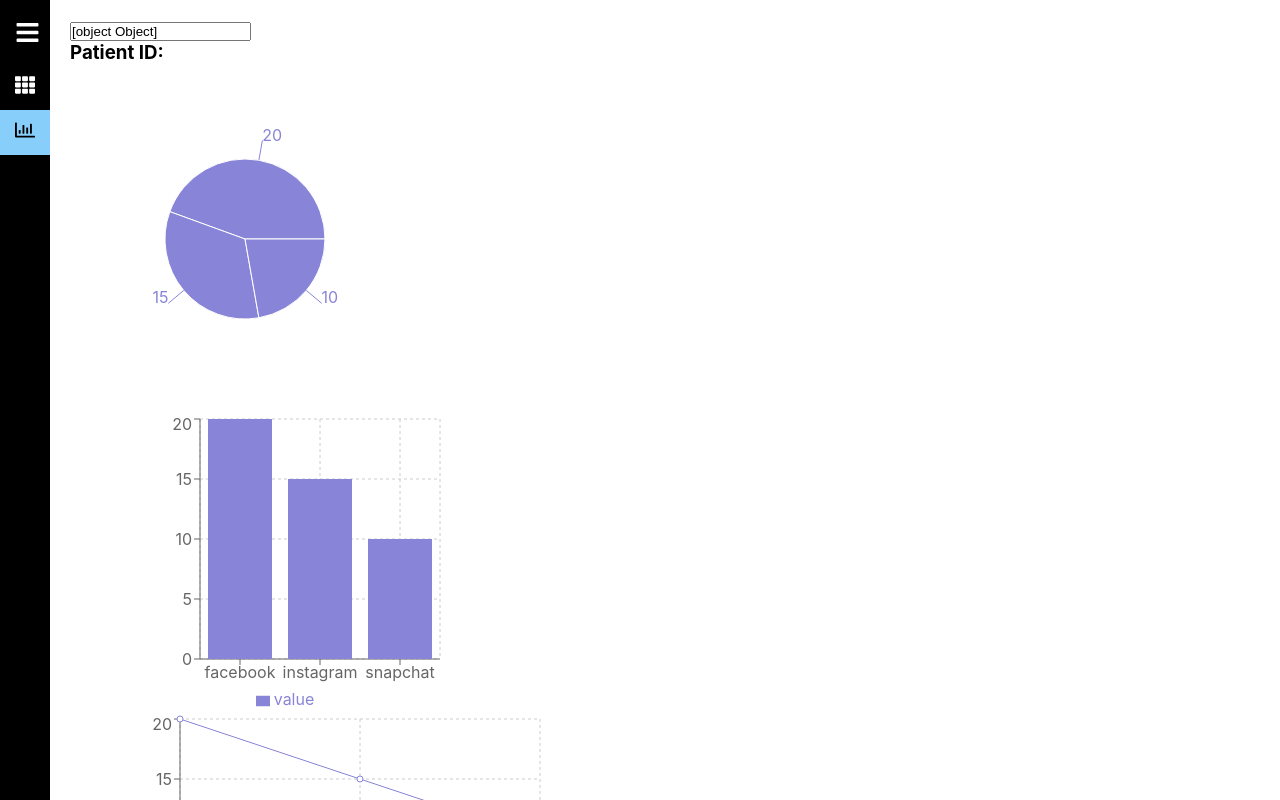
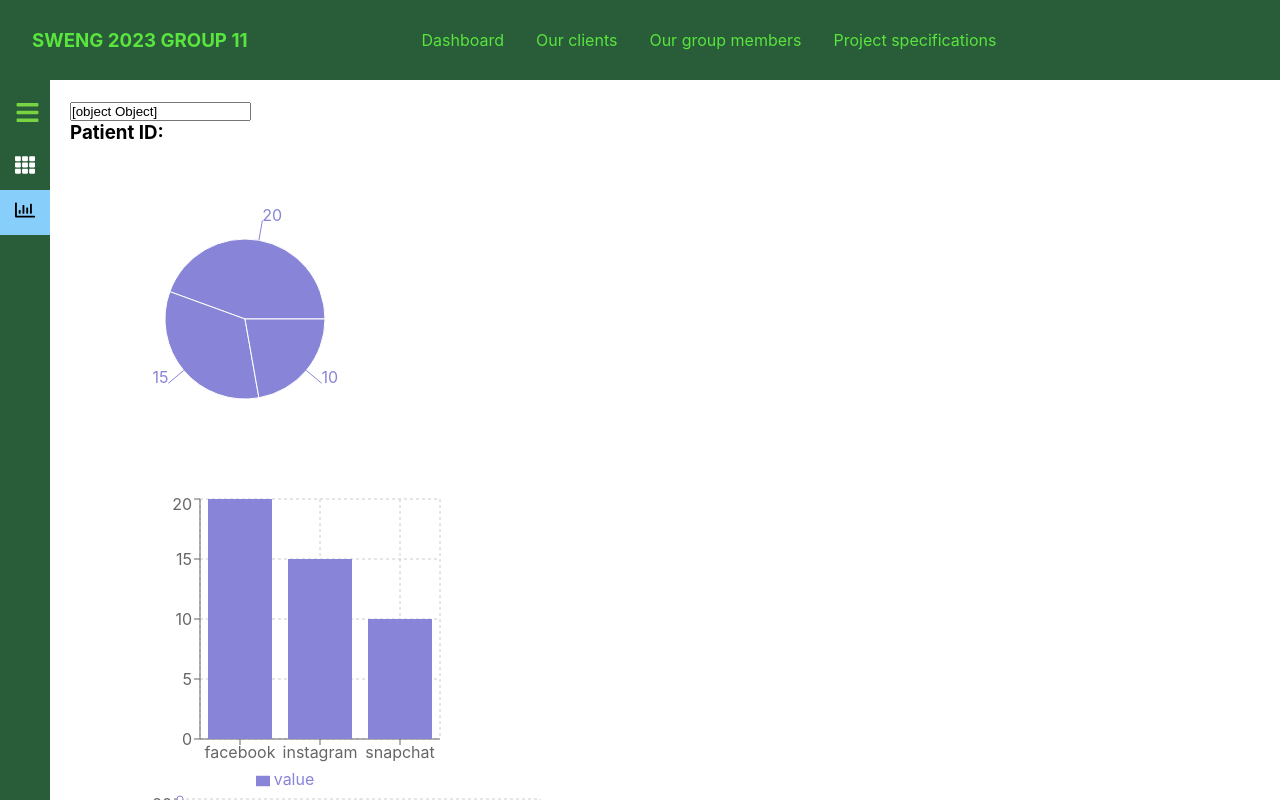
Before and after one commit to SWENG-Group11-2023/SWENG-Group11-2023, a React (Create React App) app in the folder frontend/: page /analytics in a window 1280 px wide. Shown: the top 800 px of the page. Built offline with nearby package versions, Linux system fonts and the light colour scheme; no server answers.

Commit message:
Added Navbar and messed around with some ideas for colour schemes.

```diff
--- a/frontend/src/App.css
+++ b/frontend/src/App.css
@@ -10,9 +10,17 @@
   width: 100%;
   padding: 20px;
 }
+
+:root {
+	--mainColor: #295c38;
+	--mainColorLight: #78d443;
+	--secondaryColor: #42ff38;
+	--textColor: rgb(89, 228, 62);
+}
+
 .SideBar{
-  background: #000;
-  color: #fff;
+  background: #295c38;
+  color: #78d443;
   height: 100vh;
   width: 200px;
 }
@@ -55,3 +63,76 @@
   align-items: center;
 
 }
+header {
+	display: flex;
+	align-items: center;
+	justify-content: space-between;
+	height: 80px;
+	padding: 0 2rem;
+	background-color: var(--mainColor);
+	color: var(--textColor);
+}
+
+nav a {
+	margin: 0 1rem;
+	color: var(--textColor);
+	text-decoration: none;
+}
+
+nav a:hover {
+	color: var(--secondaryColor);
+}
+
+header .nav-btn {
+	padding: 5px;
+	cursor: pointer;
+	background: transparent;
+	border: none;
+	outline: none;
+	color: var(--textColor);
+	visibility: hidden;
+	opacity: 0;
+	font-size: 1.8rem;
+}
+
+header div,
+nav {
+	display: flex;
+	align-items: center;
+}
+
+@media only screen and (max-width: 1024px) {
+	header .nav-btn {
+		visibility: visible;
+		opacity: 1;
+	}
+
+	header nav {
+		position: fixed;
+		top: -100vh;
+		left: 0;
+		height: 100%;
+		width: 100%;
+		display: flex;
+		flex-direction: column;
+		align-items: center;
+		justify-content: center;
+		gap: 1.5rem;
+		background-color: var(--mainColor);
+		transition: 1s;
+	}
+
+	header .responsive_nav {
+		transform: translateY(100vh);
+	}
+
+	nav .nav-close-btn {
+		position: absolute;
+		top: 2rem;
+		right: 2rem;
+	}
+
+	nav a {
+		font-size: 1.5rem;
+	}
+}
--- a/frontend/src/App.js
+++ b/frontend/src/App.js
@@ -4,10 +4,15 @@
 import Dashboard from './pages/Dashboard';
 import Analytics from './pages/Analytics';
 import SideBar from './components/SideBar';
+import Navbar from './components/Navbar';
+import React from 'react';
 
 const App = () => {
   return (
     <BrowserRouter>
+    <React.Fragment>
+      <Navbar/>
+    </React.Fragment>
     <SideBar>
     <Routes>
       <Route path ="/"element={<Dashboard/>}/>
--- /dev/null
+++ b/frontend/src/components/Navbar.js
@@ -0,0 +1,37 @@
+import { useRef } from "react";
+import { FaBars, FaTimes } from "react-icons/fa";
+import "/Users/lukebarry/SWENG_LUKE/SWENG-Group11-2023/frontend/src/App.css";
+
+function Navbar() {
+	const navRef = useRef();
+
+	const showNavbar = () => {
+		navRef.current.classList.toggle(
+			"responsive_nav"
+		);
+	};
+
+	return (
+		<header>
+			<h3>SWENG 2023 GROUP 11</h3>
+			<nav ref={navRef}>
+				<a href="/#">Dashboard</a>
+				<a href="/#">Our clients</a>
+				<a href="/#">Our group members</a>
+				<a href="/#">Project specifications</a>
+				<button
+					className="nav-btn nav-close-btn"
+					onClick={showNavbar}>
+					<FaTimes />
+				</button>
+			</nav>
+			<button
+				className="nav-btn"
+				onClick={showNavbar}>
+				<FaBars />
+			</button>
+		</header>
+	);
+}
+
+export default Navbar;
```
Also changed, not shown: 1 other file (tests, documents, lock files or other folders).
